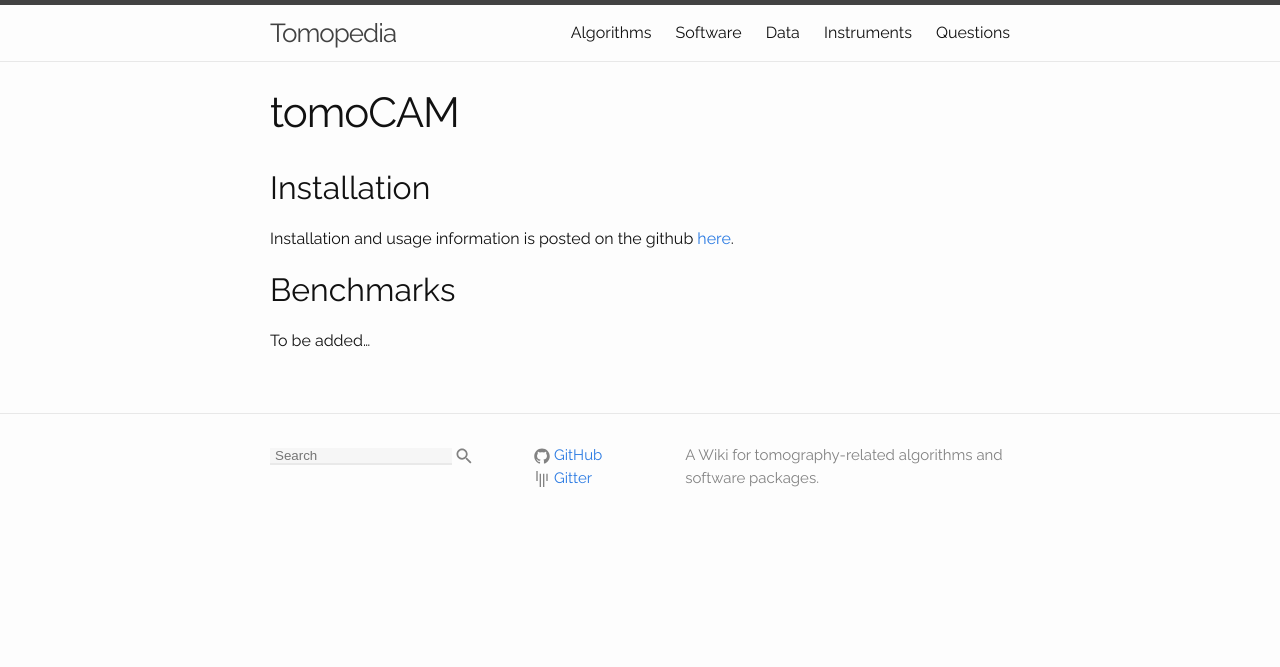
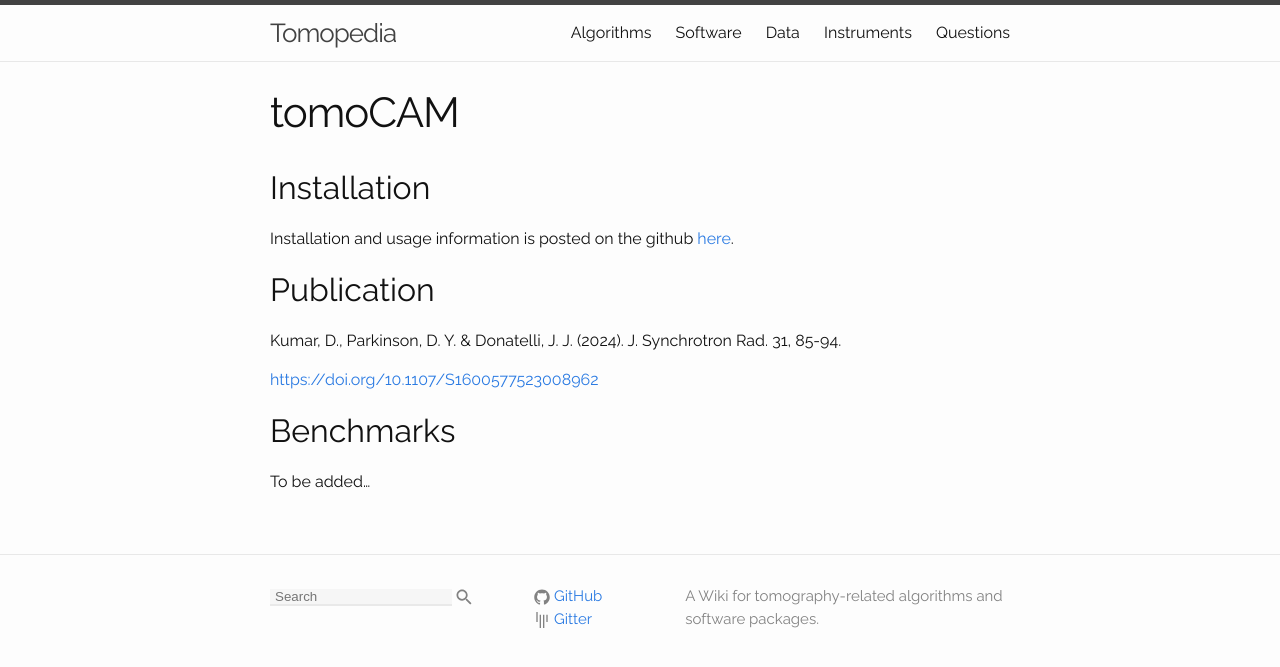
Before and after one commit to tomopedia/tomopedia.github.io, a Jekyll site: the page built from software/tomocam.md, in a window 1280 px wide. Shown: the top 667 px of the page. Built offline with Jekyll 4.4.1, drawn with Linux system fonts in a browser that asks for light colours.

Commit message:
added TomoCam publication reference

```diff
--- a/software/tomocam.md
+++ b/software/tomocam.md
@@ -8,7 +8,11 @@ permalink: software/tomocam/
 
 Installation and usage information is posted on the github [here](https://github.com/lbl-camera/tomocam).
 
+## Publication
 
+Kumar, D., Parkinson, D. Y. & Donatelli, J. J. (2024). J. Synchrotron Rad. 31, 85-94.
+
+<https://doi.org/10.1107/S1600577523008962>
 
 ## Benchmarks
 
```
